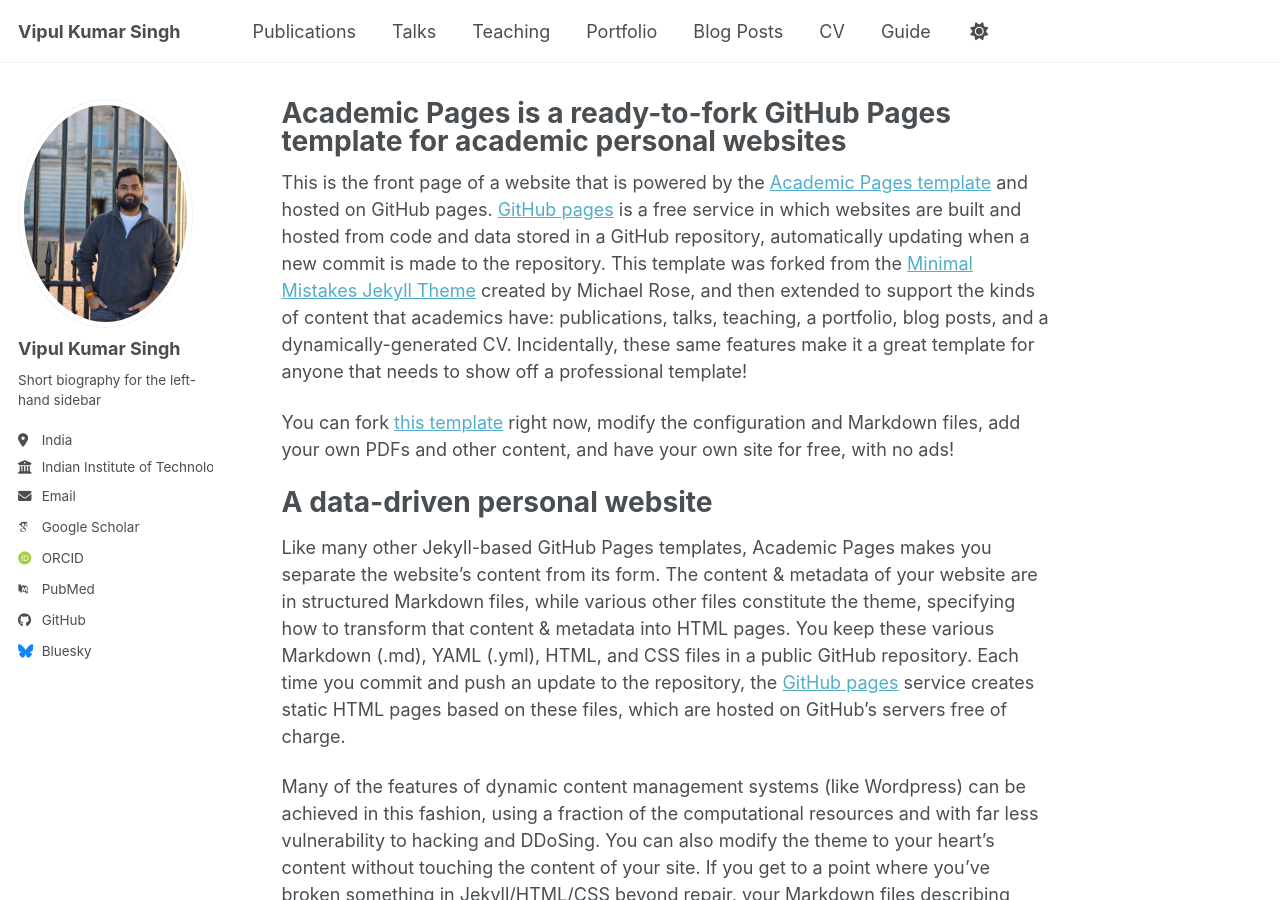
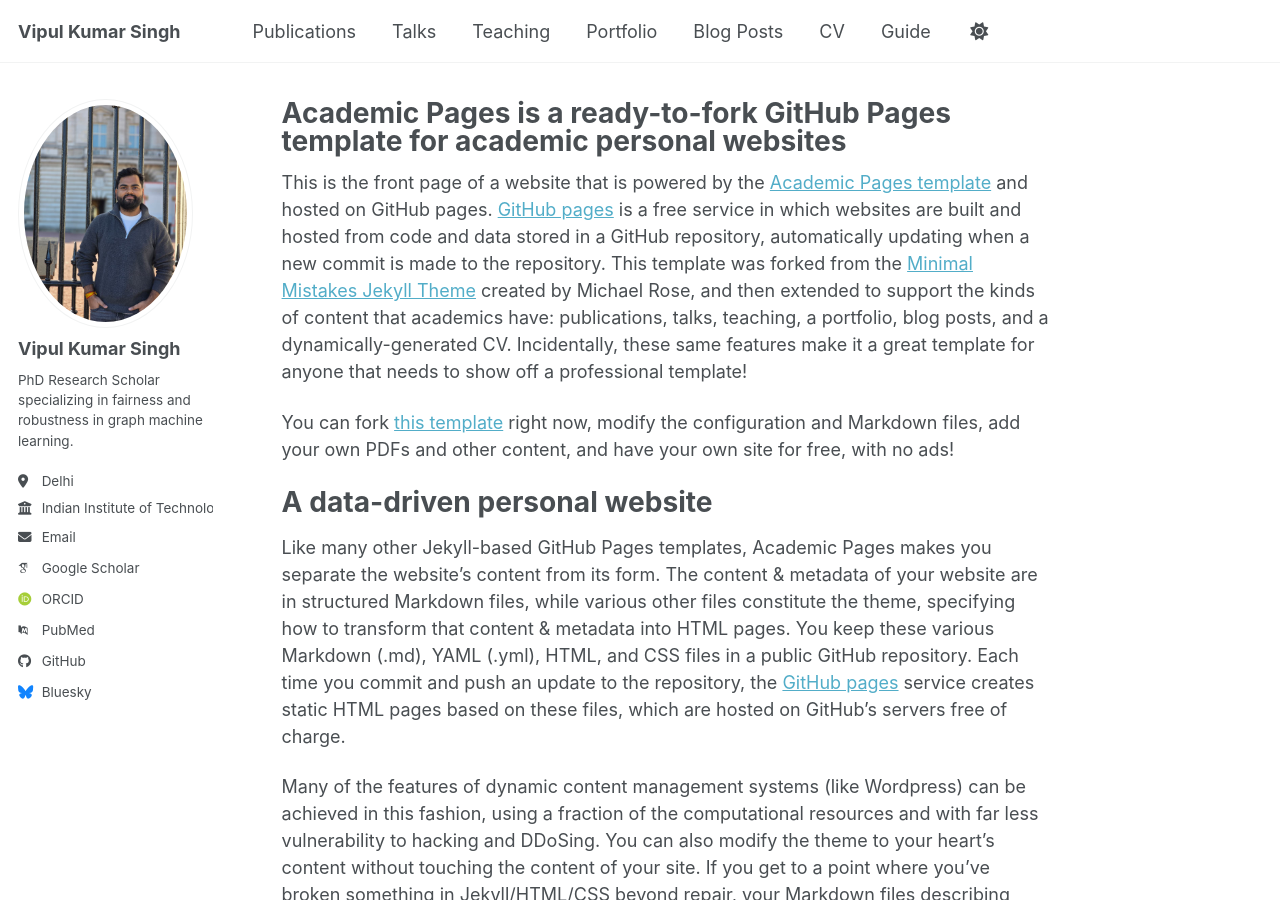
Before and after one commit to shashivipul/shashivipul.github.io, a Jekyll site: the page built from _pages/about.md, in a window 1280 px wide and 900 px high. Built offline with Jekyll 4.4.1, drawn with Linux system fonts in a browser that asks for light colours; some web fonts are replaced; a script bundle is joined from its source files by our own code; library files that are not in the unit come from our copies.

Commit message:
Update _config.yml

```diff
--- a/_config.yml
+++ b/_config.yml
@@ -26,16 +26,16 @@
   avatar           : "profile.png"
   name             : "Vipul Kumar Singh"
   pronouns         : # example: "she/her"
-  bio              : "Short biography for the left-hand sidebar"
-  location         : "India"
-  employer         : "Indian Institute of Technology Delhi"
+  bio              : "PhD Research Scholar specializing in fairness and robustness in graph machine learning."
+  location         : "Delhi"
+  employer         : "Indian Institute of Technology"
   uri              : # URL
   email            : "Vipul.Kumar.Singh@ee.iitd.ac.in"
 
   # Academic websites
   academia         : # URL
   arxiv            : # URL - Update with the correct link to your profile
-  googlescholar    : "https://scholar.google.com/citations?user=PS_CX0AAAAAJ"
+  googlescholar    : "https://scholar.google.com/citations?user=MRJqKywAAAAJ&hl=en"
   inspire-hep      : # URL
   impactstory      : # URL
   orcid            : "https://orcid.org/yourorcidurl"
@@ -51,7 +51,7 @@
   bitbucket        : # Username - Update with your username on the site
   codepen          : # Username
   dribbble         : # Username
-  github           : "academicpages"
+  github           : "shashivipul"
   kaggle           : # Username
   stackoverflow    : # User number or user number and name (i.e., use "1" or "1/jeff-atwood")
 
```
